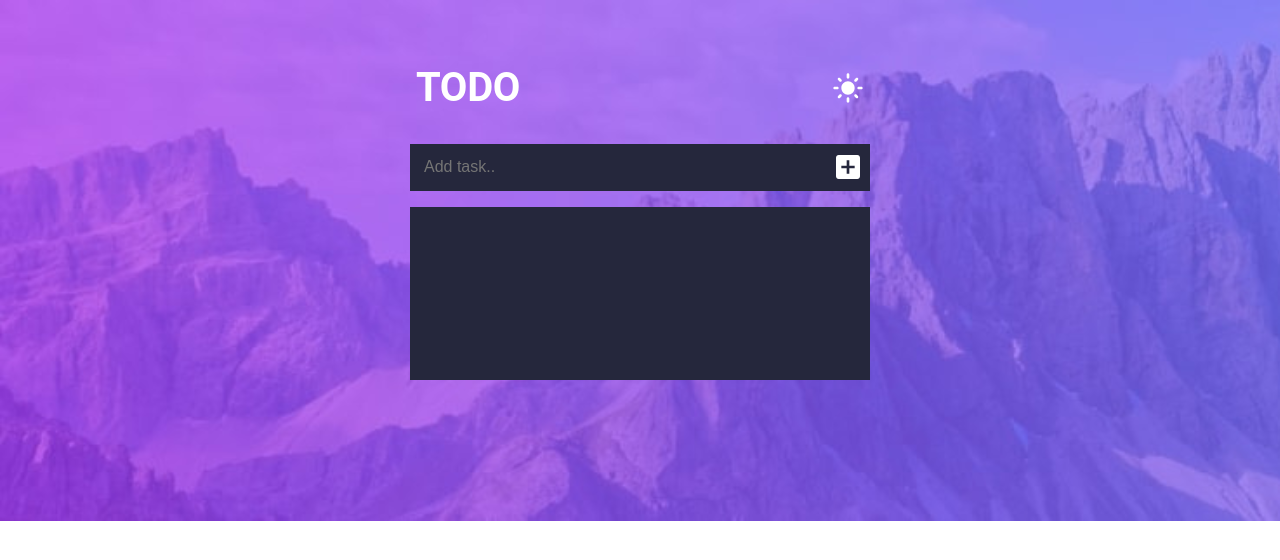
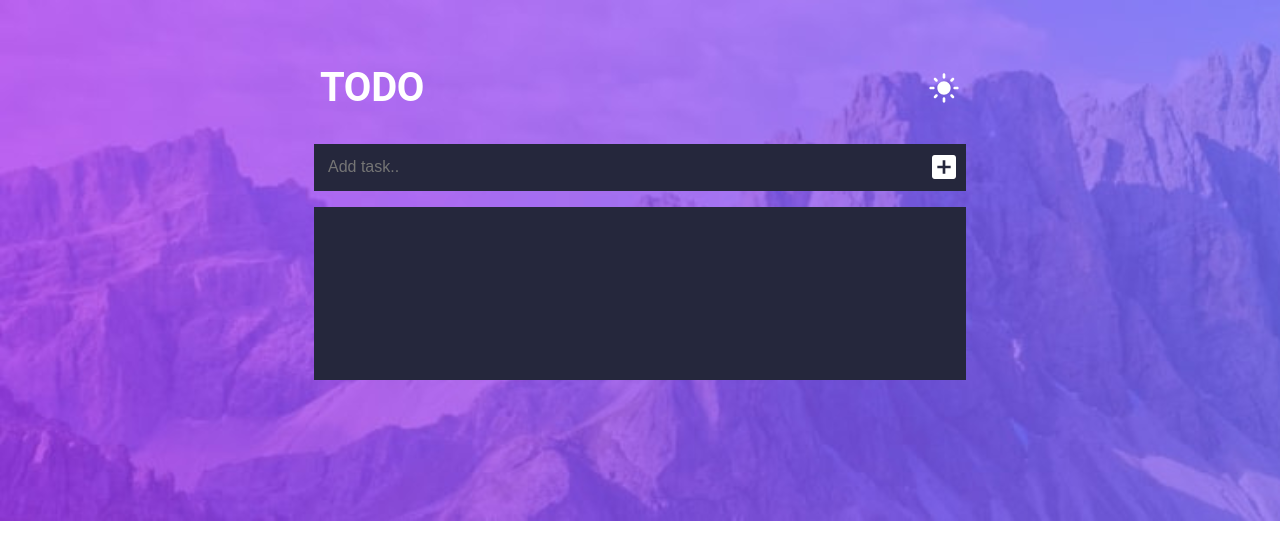
Before and after one commit to JAbsolu/Todo-app, a React (Create React App) app: page / in a window 1280 px wide. Shown: the top 560 px of the page. Built offline with nearby package versions, Linux system fonts and the light colour scheme.

Commit message:
Updated Spacing for normal desktop screens

```diff
--- a/src/components/body/index.jsx
+++ b/src/components/body/index.jsx
@@ -23,6 +23,7 @@ const Body = () => {
      */
     const isWideScreen = useMediaQuery("(min-width:2000px)");
     const isMobileScreen = useMediaQuery("(max-width: 650px");
+    const isDesktopScreen = useMediaQuery("(min-width:1000px)");
 
     useEffect(() => {
         // Fetch the tasks from local storage and update the state
@@ -120,7 +121,7 @@ const Body = () => {
                     display: 'flex',
                     justifyContent: 'space-between',
                     alignItems: 'center',
-                    width: !isMobileScreen ? '28rem' : '92%',
+                    width: isDesktopScreen  ? '40rem' : isMobileScreen ? '92%' :  '28rem',
                     margin: '4rem auto 1rem',
                 }}>
                     <Typography variant='h2' sx={{ color: colorwhite, textAlign: 'center',fontSize: fontSizes.h2,fontWeight: 'bold',}}>
@@ -150,7 +151,7 @@ const Body = () => {
                     display: 'flex',
                     justifyContent: 'space-between',
                     alignItems: 'center',
-                    width: !isMobileScreen ? '28rem': '95%',
+                    width: isDesktopScreen  ? '40rem' : isMobileScreen ? '92%' :  '28rem',
                     margin: '2rem auto 1rem',
                     padding: '0.4rem ',
                     background: themes.dark,
@@ -188,7 +189,7 @@ const Body = () => {
 
                 {/* THIS SECTION CONTAINS TASKS INPUT AND TASKS */}
                 <Box sx={{
-                    width: !isMobileScreen ? '28rem' : '95%',
+                    width: isDesktopScreen  ? '40rem' : isMobileScreen ? '92%' :  '28rem',
                     background: colordark,
                     minHeight: '10rem',
                     padding: '0.4rem',
```
